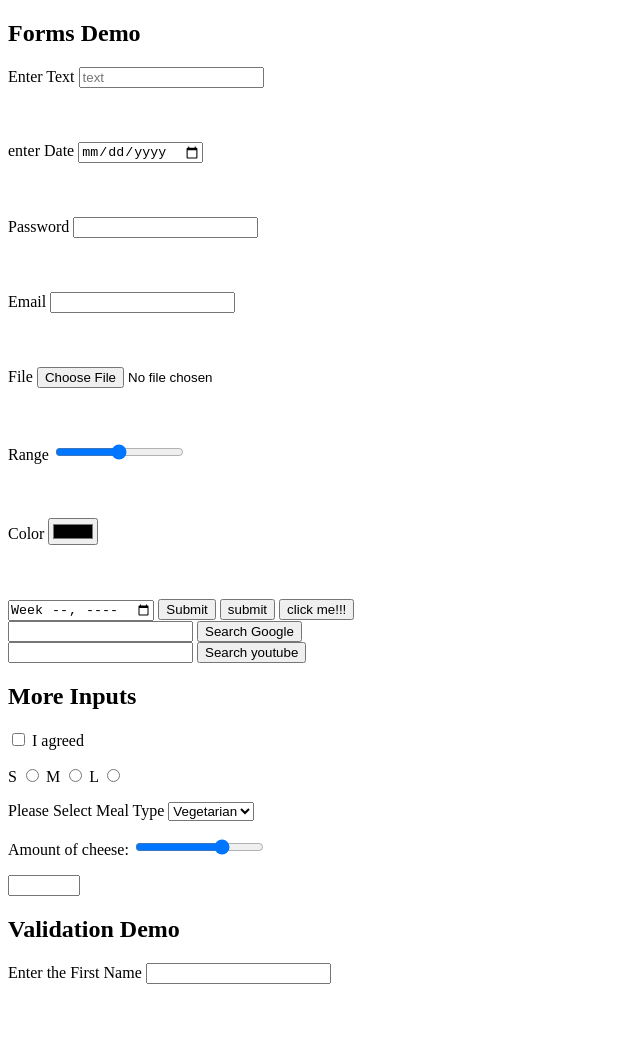
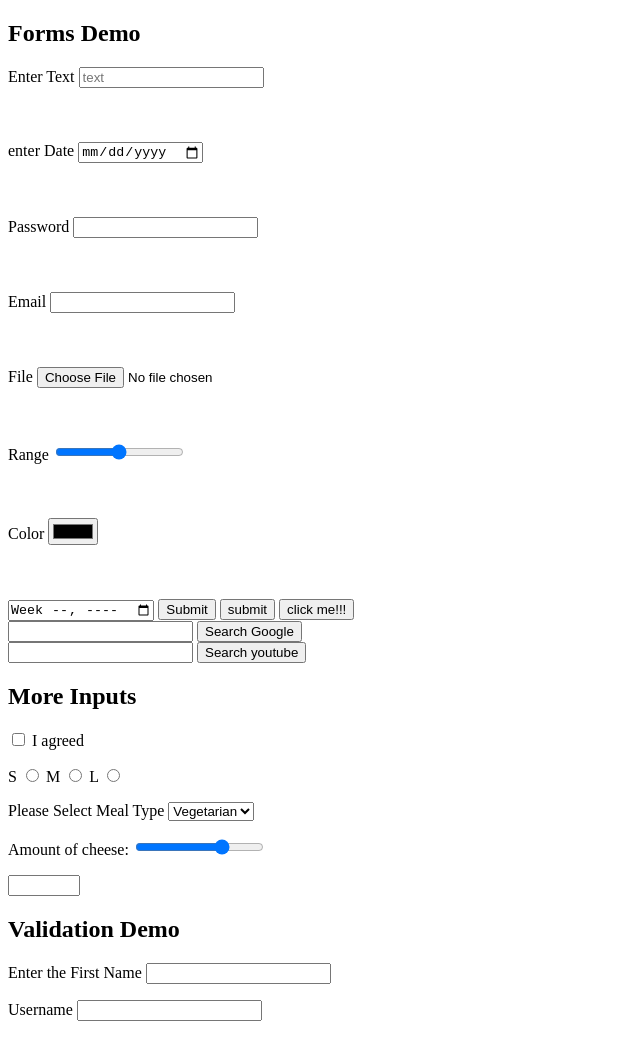
Before and after one commit to ADGWarnasooriya/Web-Udemy-HTML, a plain HTML site: page form.html in a window 1280 px wide. Shown: the whole page, without its empty margins (0-640 px from the left). Before the commit the page ends 992 px from the top, so only its background shows below. Drawn offline with Linux system fonts and the light colour scheme.

Commit message:
Pattern - usernam required

```diff
--- a/form.html
+++ b/form.html
@@ -90,6 +90,11 @@
 <label for="first">Enter the First Name</label>
 <input type="text" name="first" id="first" required>
 
+<p>
+    <label for="username">Username</label>
+    <input type="text" id="username" name="username" minlength="5" maxlength="20" required>
+</p>
+
 
 </body>
 </html>
```
